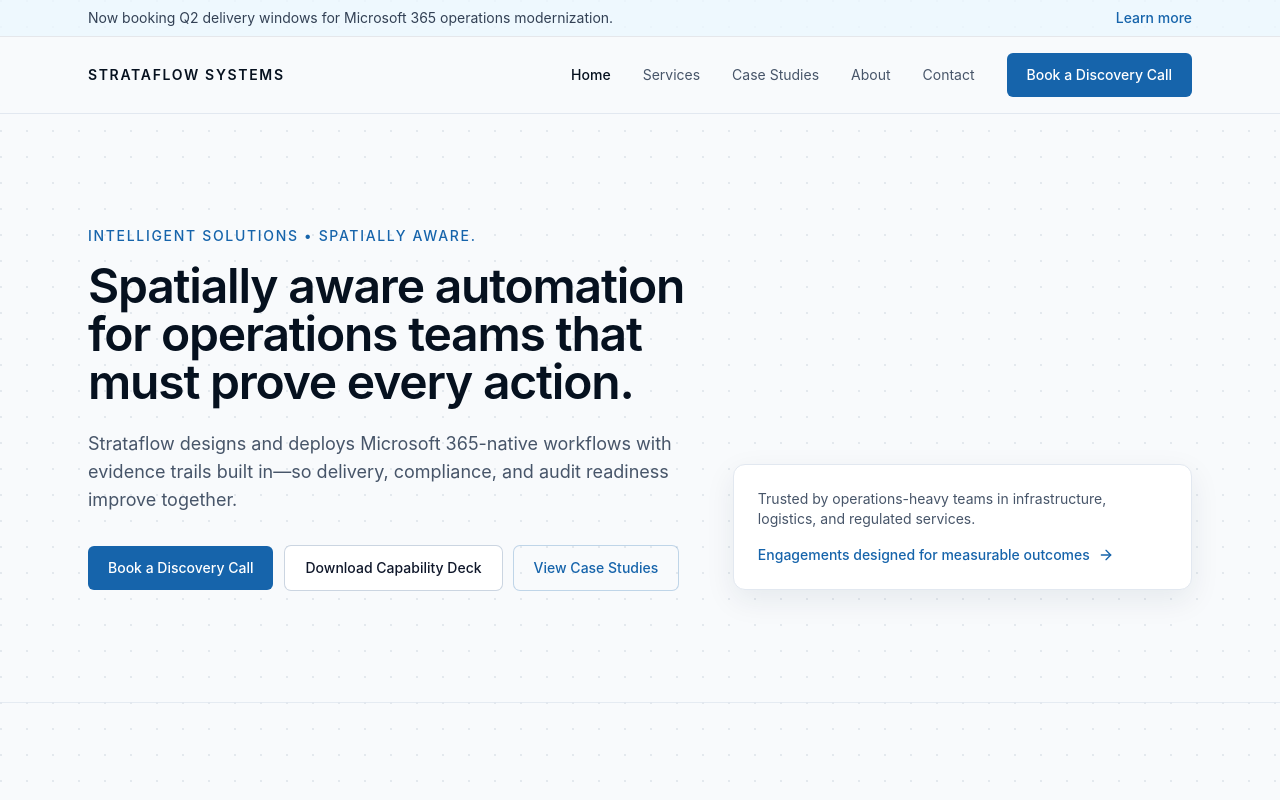
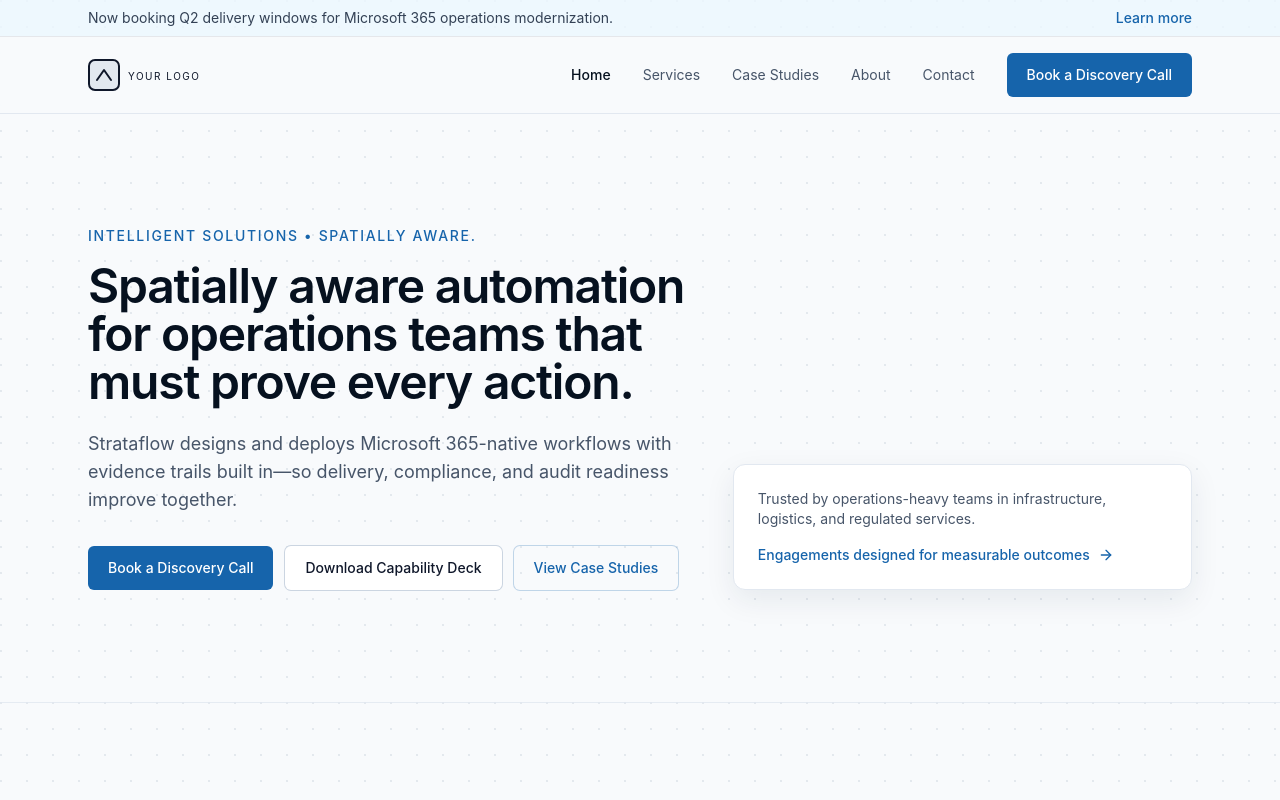
Before and after one commit to strataflowsystems/Website, a React (Vite) app: page / in a window 1280 px wide. Shown: the top 800 px of the page. Built offline with nearby package versions, Linux system fonts and the light colour scheme.

Commit message:
Use existing logo.svg with contain sizing in header

```diff
--- a/src/components/layout/Header.tsx
+++ b/src/components/layout/Header.tsx
@@ -1,6 +1,7 @@
 import { Menu, X } from 'lucide-react';
 import { useState } from 'react';
 import { NavLink } from 'react-router-dom';
+import logo from '@/assets/logo.svg';
 import { site } from '@/content/site';
 import { Button } from '@/components/ui/Button';
 import { cn } from '@/lib/cn';
@@ -11,8 +12,8 @@ export const Header = () => {
   return (
     <header className="sticky top-0 z-40 border-b border-slate-200 bg-slate-50/95 backdrop-blur">
       <div className="mx-auto flex max-w-6xl items-center justify-between px-6 py-4">
-        <NavLink to="/" className="text-sm font-semibold tracking-[0.12em] text-slate-950">
-          STRATAFLOW SYSTEMS
+        <NavLink to="/" className="flex items-center" aria-label="Go to homepage">
+          <img src={logo} alt="Strataflow Systems" className="h-auto w-auto max-h-10 max-w-[220px] object-contain" />
         </NavLink>
 
         <button
```
Also changed, not shown: src/assets/logo.svg (added).
